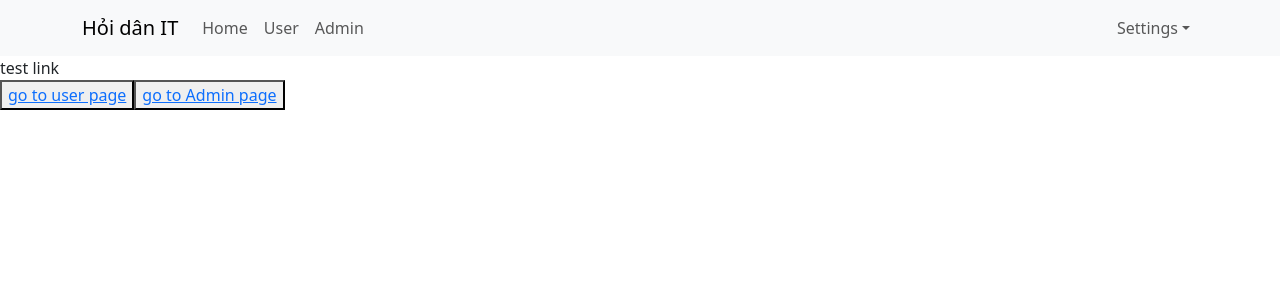
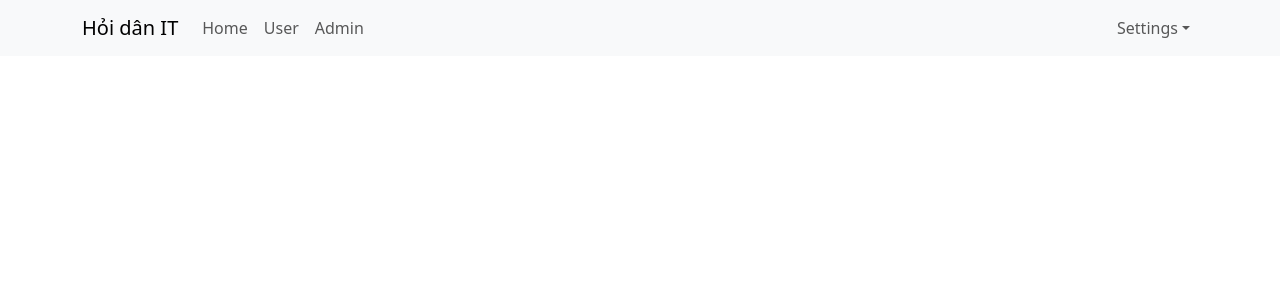
Before and after one commit to minhduong201103/test-demo-react, a React (Create React App) app: page / in a window 1280 px wide. Shown: the top 300 px of the page. Built offline with nearby package versions, Linux system fonts and the light colour scheme.

Commit message:
video 49

```diff
--- a/src/App.js
+++ b/src/App.js
@@ -1,21 +1,20 @@
 import './App.scss';
 import Header from './components/Header/Header';
-import { Link } from "react-router-dom";
+import { Outlet, Link } from "react-router-dom";
 
 const App = () => {
 
   return (
     <div className='app-container'>
-      <Header />
-      <div>
-        test link
-        <div>
-          <button>
-            <Link to="/users"> go to user page</Link>
-          </button>
-          <button>
-            <Link to="/admins">go to Admin page</Link>
-          </button>
+      <div className='header-container'>
+        <Header />
+      </div>
+      <div className='main-container'>
+        <div className='sidenav-container'>
+
+        </div>
+        <div className='app-content'>
+          <Outlet />
         </div>
       </div>
     </div>
--- a/src/index.js
+++ b/src/index.js
@@ -18,9 +18,10 @@
   <Provider store={store}>
     <BrowserRouter>
       <Routes>
-        <Route path="/" element={<App />} />
-        <Route path="users" element={<User />} />
-        <Route path="admins" element={<Admin />} />
+        <Route path="/" element={<App />} >
+          <Route path="users" element={<User />} />
+          <Route path="admins" element={<Admin />} />
+        </Route>
       </Routes>
     </BrowserRouter>
   </Provider >
```
